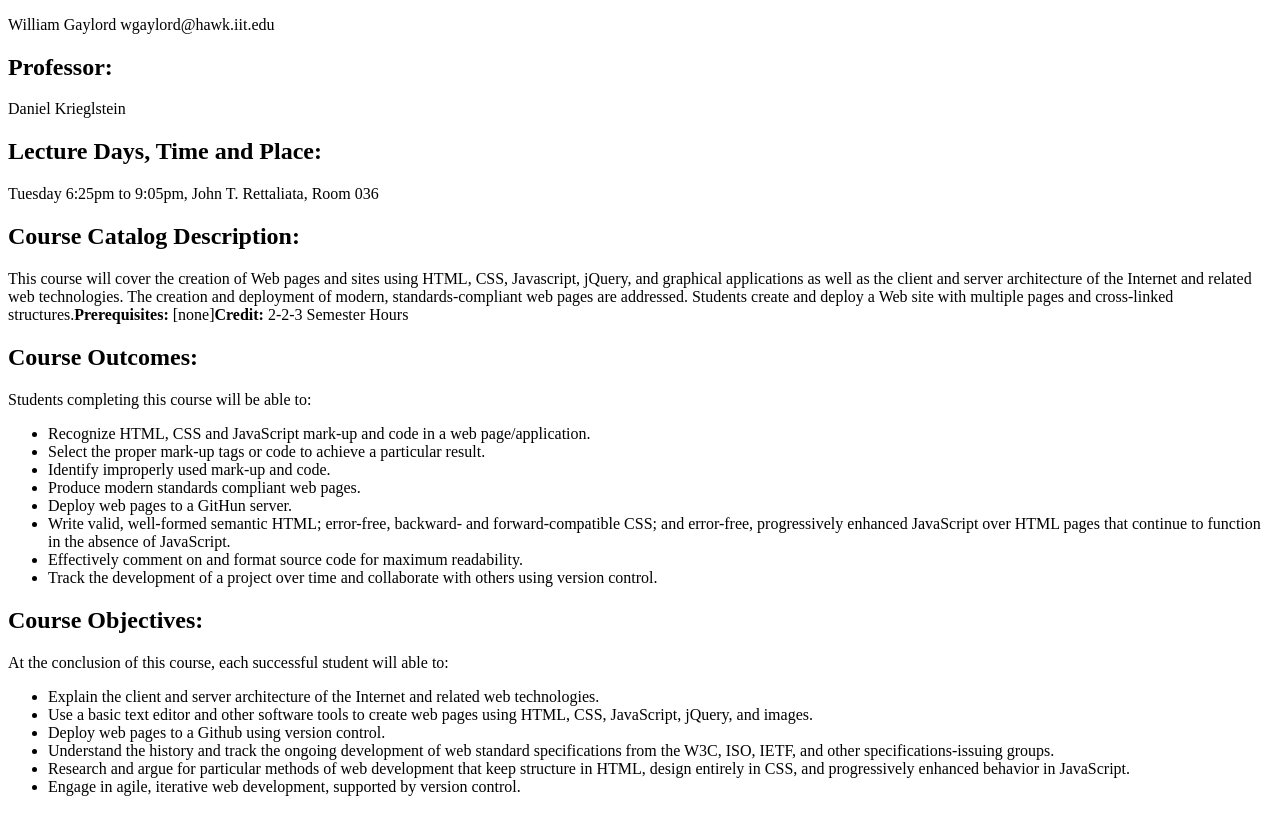
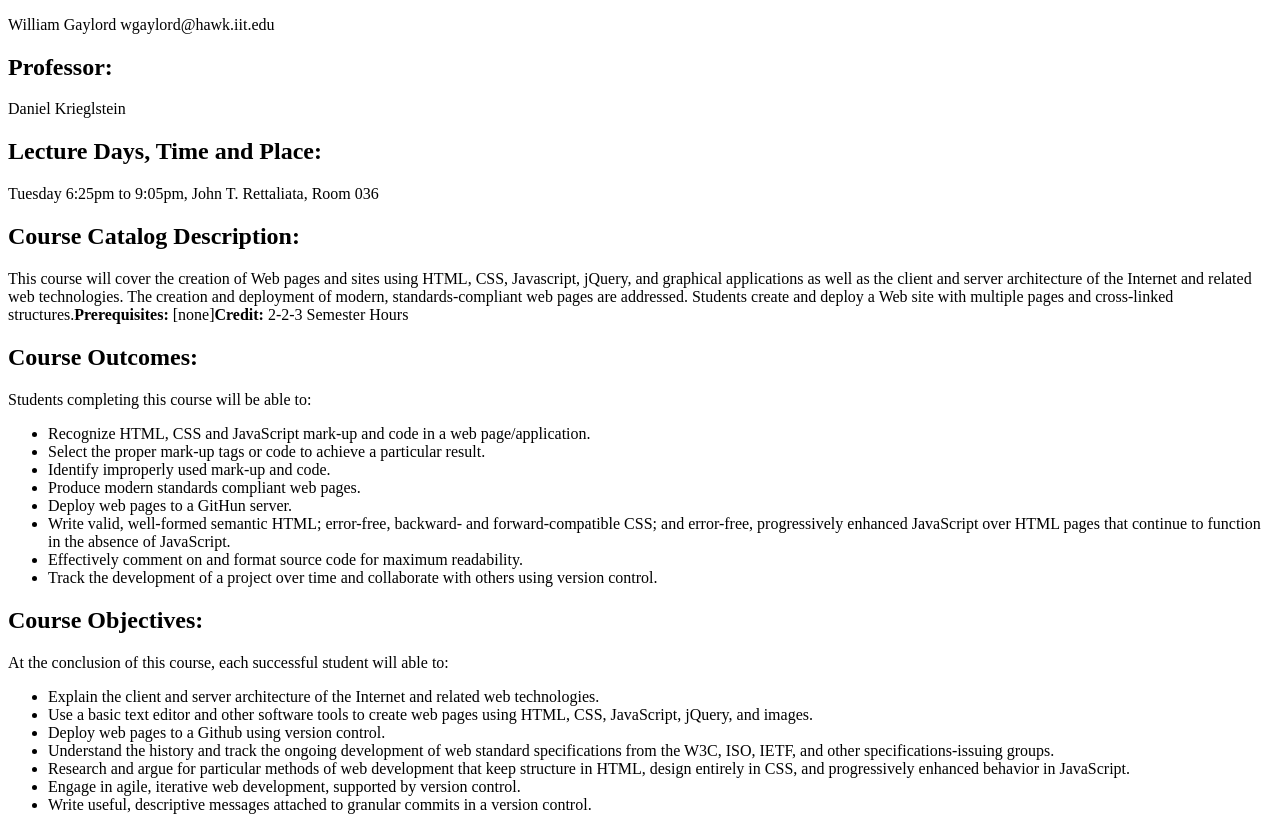
Before and after one commit to wgaylord/itmd-361-spring2020-Lab2, a plain HTML site: page index.html in a window 1280 px wide. Shown: the part 105-935 px from the top of the page. Drawn offline with Linux system fonts and the light colour scheme.

Commit message:
Finished adding html.

```diff
--- a/index.html
+++ b/index.html
@@ -37,5 +37,6 @@
       <li>Understand the history and track the ongoing development of web standard specifications from the W3C, ISO, IETF, and other specifications-issuing groups.</li>
       <li>Research and argue for particular methods of web development that keep structure in HTML, design entirely in CSS, and progressively enhanced behavior in JavaScript.</li>
 	  <li>Engage in agile, iterative web development, supported by version control.</li>
+	  <li>Write useful, descriptive messages attached to granular commits in a version control.</li>
 </body>
 </html>
```
